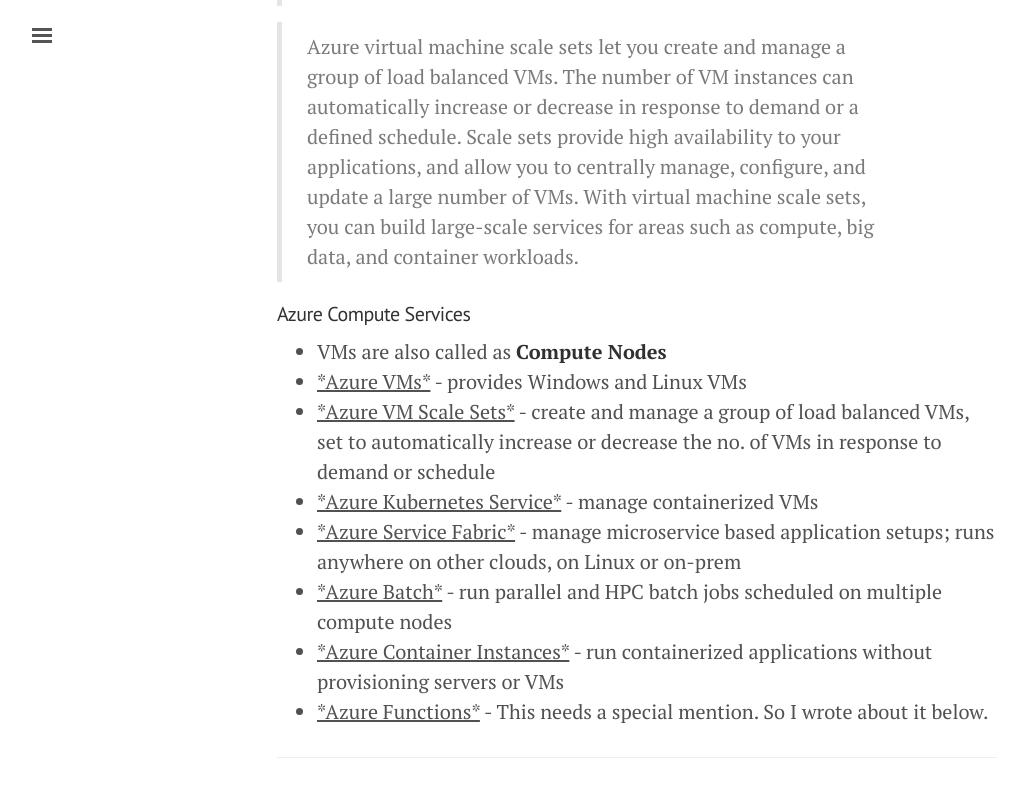
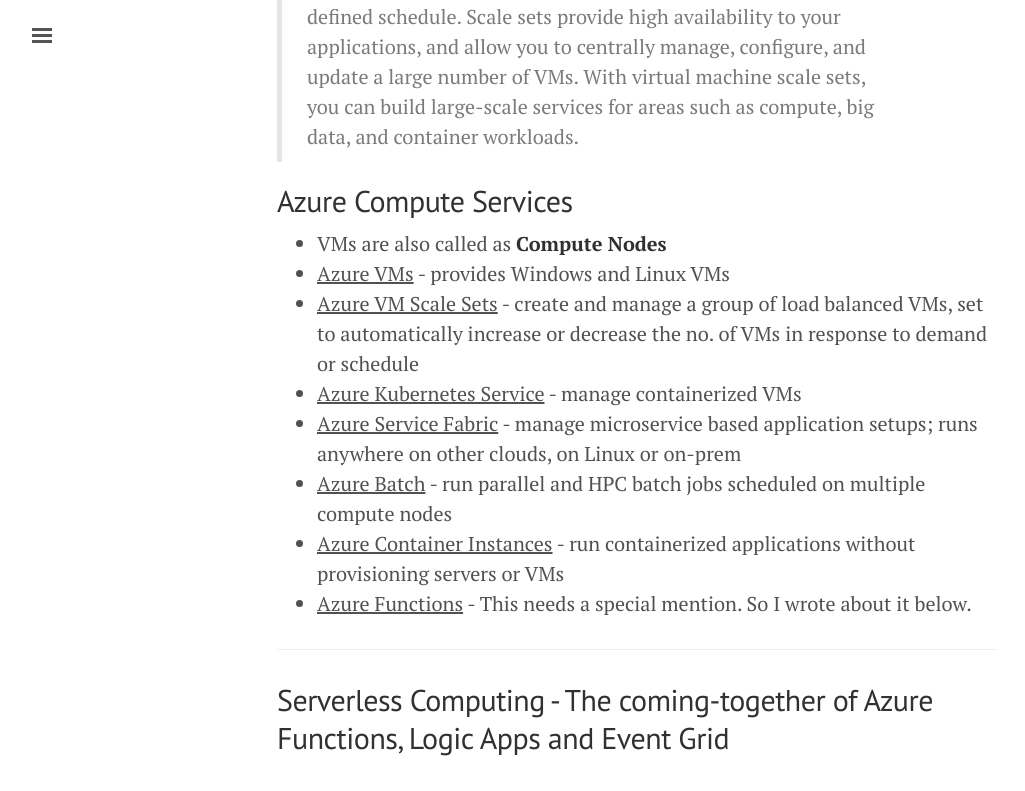
Before and after one commit to SurAnand/suranand.github.io, a Jekyll site: the page built from _posts/2020-09-23-Notes_on-Azure_Fundas.md, in a window 1280 px wide and 1400 px high, scrolled down 3077 px. Shown: the top 791 px of the window, without its empty margins (3-1028 px from the left). Built offline with Jekyll 4.4.1, drawn with Linux system fonts in a browser that asks for light colours; comment, search, counter and statistics services are not loaded; some of the changed text lies outside the part shown.

Commit message:
New post on AZ900 - first draft-2

```diff
--- a/_posts/2020-09-23-Notes_on-Azure_Fundas.md
+++ b/_posts/2020-09-23-Notes_on-Azure_Fundas.md
@@ -14,11 +10,11 @@ Since the whole content is already freely available on Microsoft website, I beli
 
 > Because, ***Ignorantia juris non excusat!***, or [something like that](https://en.wikipedia.org/wiki/Ignorantia_juris_non_excusat) ;-)
 
-> Ref: https://aka.ms/azfunpath
+> Ref: [https://aka.ms/azfunpath](https://aka.ms/azfunpath)
 
-### Matt Hester <img src="../public\matt_hester.jpg/" width=200> Garette Bundy <img src="../public\garette_bundy.jpg/" width=200>
+### Matt Hester <img src="../public/matt_hester.jpg/" width=200> Garette Bundy <img src="../public/garette_bundy.jpg/" width=200>
 
-<img src="../public\1.jpg">
+<img src="../public/1.jpg">
 
 |*******Passing score = 700 and more*******|
 
@@ -26,11 +22,13 @@ Since the whole content is already freely available on Microsoft website, I beli
 
 ---
 
-# Notes from the [Azure Fundamentals](https://docs.microsoft.com/en-us/learn/paths/azure-fundamentals/) | Part-1
+##### Notes from the [Azure Fundamentals](https://docs.microsoft.com/en-us/learn/paths/azure-fundamentals/) | Part-1
 
-## Tour of Azure Services
+---
 
-#### Azure Services into Broad Categories
+# Tour of Azure Services
+
+## Azure Services into Broad Categories
 
 1. Compute Services
   - VMs, Containers, Serverless Computing including Microservices
@@ -53,7 +51,7 @@ Check this Image below to see Azure Services on a high level.
 
 <img src="https://docs.microsoft.com/en-us/learn/modules/welcome-to-azure/media/3-azure-services.png#lightbox">
 
-#### Most Commonly Used Service Categories
+## Most Commonly Used Service Categories
 
 - Compute
 - Networking
@@ -71,27 +69,27 @@ Check this Image below to see Azure Services on a high level.
 
 > Azure virtual machine scale sets let you create and manage a group of load balanced VMs. The number of VM instances can automatically increase or decrease in response to demand or a defined schedule. Scale sets provide high availability to your applications, and allow you to centrally manage, configure, and update a large number of VMs. With virtual machine scale sets, you can build large-scale services for areas such as compute, big data, and container workloads.
 
-#### Azure Compute Services
+## Azure Compute Services
 
 * VMs are also called as **Compute Nodes**
-* <u>*Azure VMs*</u> - provides Windows and Linux VMs
-* <u>*Azure VM Scale Sets*</u> - create and manage a group of load balanced VMs, set to automatically increase or decrease the no. of VMs in response to demand or schedule
-* <u>*Azure Kubernetes Service*</u> - manage containerized VMs
-* <u>*Azure Service Fabric*</u> - manage microservice based application setups; runs anywhere on other clouds, on Linux or on-prem
-* <u>*Azure Batch*</u> - run parallel and HPC batch jobs scheduled on multiple compute nodes
-* <u>*Azure Container Instances*</u> - run containerized applications without provisioning servers or VMs
-* <u>*Azure Functions*</u> - This needs a special mention. So I wrote about it below.
+* <u>Azure VMs</u> - provides Windows and Linux VMs
+* <u>Azure VM Scale Sets</u> - create and manage a group of load balanced VMs, set to automatically increase or decrease the no. of VMs in response to demand or schedule
+* <u>Azure Kubernetes Service</u> - manage containerized VMs
+* <u>Azure Service Fabric</u> - manage microservice based application setups; runs anywhere on other clouds, on Linux or on-prem
+* <u>Azure Batch</u> - run parallel and HPC batch jobs scheduled on multiple compute nodes
+* <u>Azure Container Instances</u> - run containerized applications without provisioning servers or VMs
+* <u>Azure Functions</u> - This needs a special mention. So I wrote about it below.
 
 <hr>
 
-#### Serverless Computing - The coming-together of Azure Functions, Logic Apps and Event Grid
+## Serverless Computing - The coming-together of Azure Functions, Logic Apps and Event Grid
 <p>&nbsp;</p>
 <img src="https://sec.ch9.ms/ch9/c4ed/16f3632b-8cef-4e0e-ac4b-d08e5c2ec4ed/Serverless_960.jpg?v=c422b9a7e2f5fdac62d92c69dd98da0a0d9c72fd6b0e06be8cd1b4ec147b052f">
 <p>&nbsp;</p>
 **This part needs a special mention because this is just one feature out of the many coming out the concept of <u>Serverless Computing or Serverless Application</u>**.
 
 - Serverless computing is essentially a framework within which the client just worries about writing code so their application work seamlessly, without having to spend their time on the number of VMs they need, the amount of storage they need, the kind of networking they need, the level of security they need, etc. All these things will be automatically scaled up and down based on the app's requirement and other parameters.
-- I just watched a simple 20 minutes [YouTube video](https://www.youtube.com/watch?v=RddQOxDcdFg) on this subject and the use case shown here is really "**stupid simple**".
+- I just watched a simple 20 minutes [YouTube video](https://www.youtube.com/watch?v=RddQOxDcdFg) on this subject and the use case shown here is really **stupid simple**.
 - Serverless Computing on Azure works with 3 most critical services provided by the platform.
   - Azure Functions
   - Azure Logic Apps
@@ -102,7 +100,7 @@ Check this Image below to see Azure Services on a high level.
 - I may sound exaggerating, but I am honestly impressed when I saw the demo in the video.
 - The only issue is that the staff who create and maintain such workflows should be really efficient, and would need a positive encouraging support from the bosses.
 
-#### Azure Networking Services
+## Azure Networking Services
 
 > **<u>NETWORKING</u> - Linking compute resources and providing access to applications is the key function of Azure networking.** (*Copied from the Azure Fundamentals documentation web page*)
 
@@ -114,11 +112,11 @@ So, not much of notes can be written on this subject, because it usually takes m
 
 > As summary, Azure can do pretty anything and everything you can think of under the title "Networking", mostly automatically.
 
-<img src="../public\Azure Networking.jpg">
+<img src="../public/Azure Networking.jpg">
 
 ---
 
-#### Azure Storage
+## Azure Storage
 
 Azure provides 4 types of Storage Services.
 1. <u>Blob Storage</u> - for very large data, such as videos
@@ -133,7 +131,7 @@ All storage services come with the following features:
 - Maintenance by Microsoft
 - Most of these storage services can also be configured to be accessible from mobile phones, made for all flavors - iOS, Windows and Android, along with Push notifications.
 
-#### And More ....
+## And More ....
 
 Azure Services include a lot of other services that, similar to networking, cannot be explained in a single post like this.
 
@@ -143,7 +141,7 @@ Azure Web Services include *all things web applications* - notification hubs, AP
 
 Azure IoT, Big data, AI and DevOps include a vast number of services that enable and enhance daily activities in the modern technology-driven world, right from letting a vacuum cleaner determine whether its job for the day is complete or not depending on the dust it can sense on the floor, up to visual analytics of a poacher in Amazon forest who attempted to poach a rhino and got caught, first in the sensor-based camera in the forest and then by the police before they could run more than 10 km in the forest.
 
-### Take Away, truly! Microsoft Learn Sandbox
+## Take Away, truly! Microsoft Learn Sandbox
 
 Sandbox is nothing but Azure resources made available for the learn to practice and get some hands-on feel on the Azure Services. This is free of cost and time-bound resource. It is really helpful to get the hang of how managing your cloud on Azure portal feels like.
 
@@ -175,7 +173,7 @@ Azure divides *Geographies* into *Regions* for various purposes, such as US West
 - Another reason is customer-centric. Clients who wish to address the **data residency or sovereignty** requirements can also benefit from this *geographies* concept.
 - One more critical purpose is to ensure a whole region failure does not impact those business who focus on business continuity and high availability more than anything else, and thereby become fault-tolerant. For example, international banks.
 
-##### Geographies are divided into Americas, Europe, Asia Pacific, Middle East and Africa
+> **Geographies are divided into Americas, Europe, Asia Pacific, Middle East and Africa**
 
 Finally, **Availability Zones**. These are separate data centers within a particular region. Sometimes, one zone can have multiple data centers.
 
@@ -183,7 +181,7 @@ Finally, **Availability Zones**. These are separate data centers within a partic
 - <u>Zonal services</u> – you pin the resource to a specific zone (for example, virtual machines, managed disks, IP addresses)
 - <u>Zone-redundant services</u> – platform replicates automatically across zones (for example, zone-redundant storage, SQL Database).
 
-#### So,
+## So,
    - One or more data centers in an Availability Zone ...
    - One or more Availability Zones in a Region ...
    - One or more Regions or Region Pairs in a Geography !!!
```
Also changed, not shown: other parts of _posts/2020-09-23-Notes_on-Azure_Fundas.md (+1 -5 lines).
